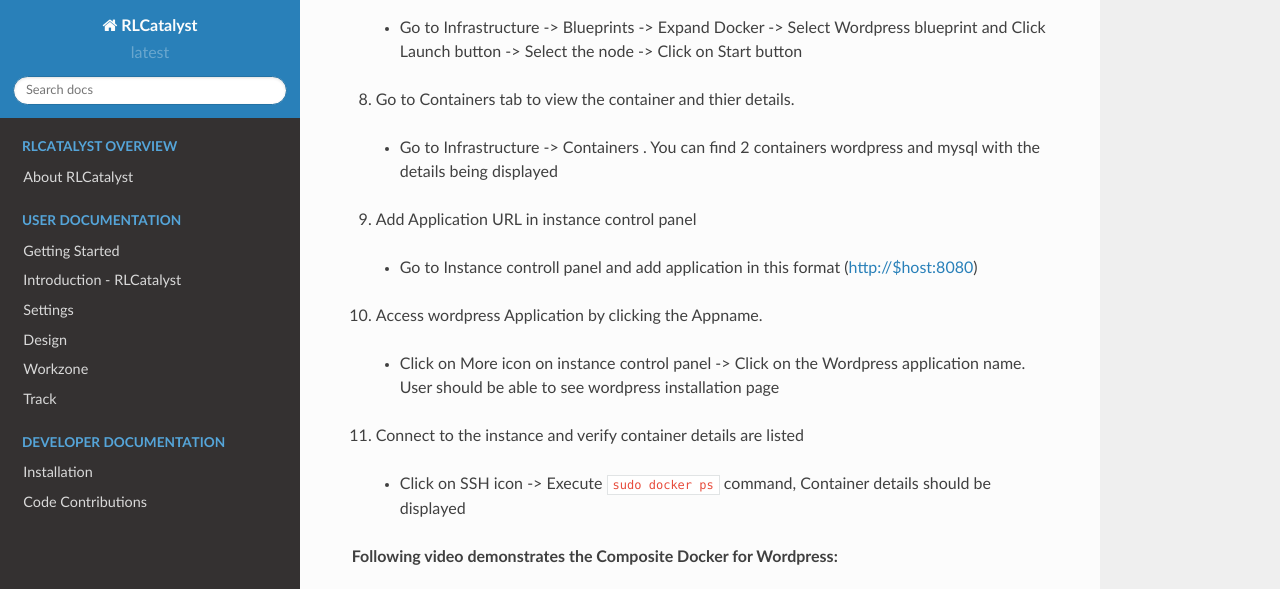
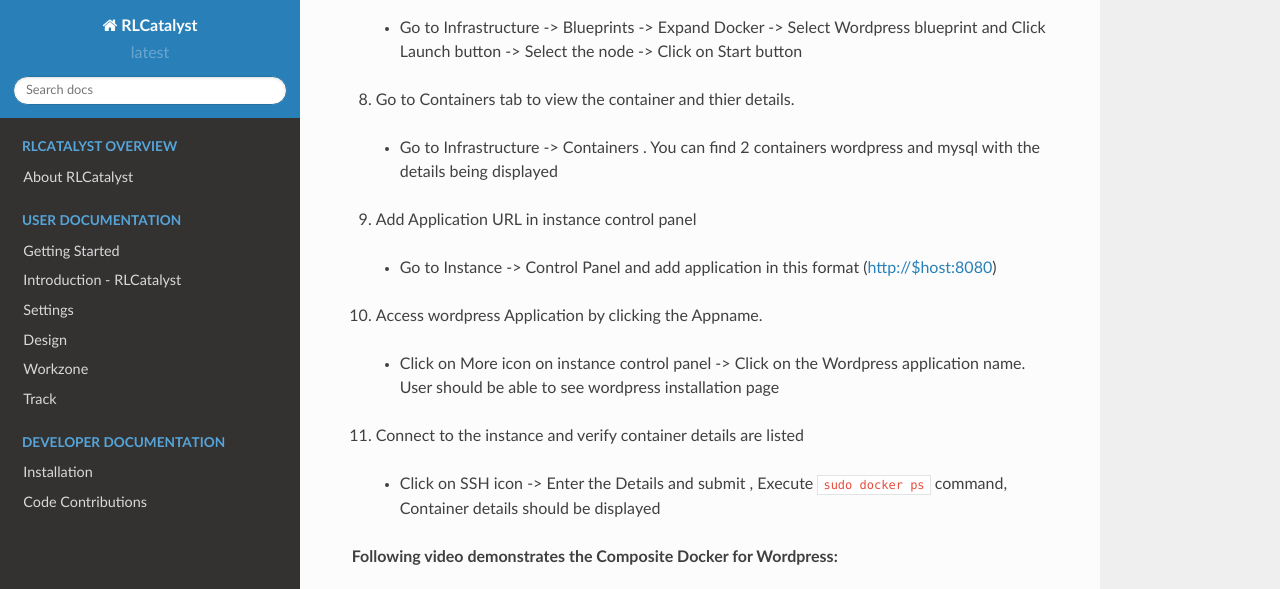
Before and after one commit to RLOpenCatalyst/catdocs, a Sphinx documentation site: the page built from Catalyst/source/gettingimplemented.rst, in a window 1280 px wide and 900 px high, scrolled down 12787 px, cut to the strip 0-589 px from the top of the window. Built offline with Sphinx 7.4.7 and the Read the Docs theme 2.0.0, drawn with Linux system fonts in a browser that asks for light colours.

Commit message:
Docker wordpress changes

```diff
--- a/Catalyst/source/gettingimplemented.rst
+++ b/Catalyst/source/gettingimplemented.rst
@@ -426,14 +426,14 @@ Composite Docker for Wordpress
 
 
 9. Add Application URL in instance control panel
- * Go to Instance controll panel and add application in this format (http://$host:8080)
+ * Go to Instance -> Control Panel and add application in this format (http://$host:8080)
 
 
 10. Access wordpress Application by clicking the Appname.
  * Click on More icon on instance control panel -> Click on the Wordpress application name. User should be able to see wordpress installation page
 
 11. Connect to the instance and verify container details are listed
- * Click on SSH icon -> Execute ``sudo docker ps`` command, Container details should be displayed
+ * Click on SSH icon -> Enter the Details and submit , Execute ``sudo docker ps`` command, Container details should be displayed
 
 
 **Following video demonstrates the Composite Docker for Wordpress:**
```
